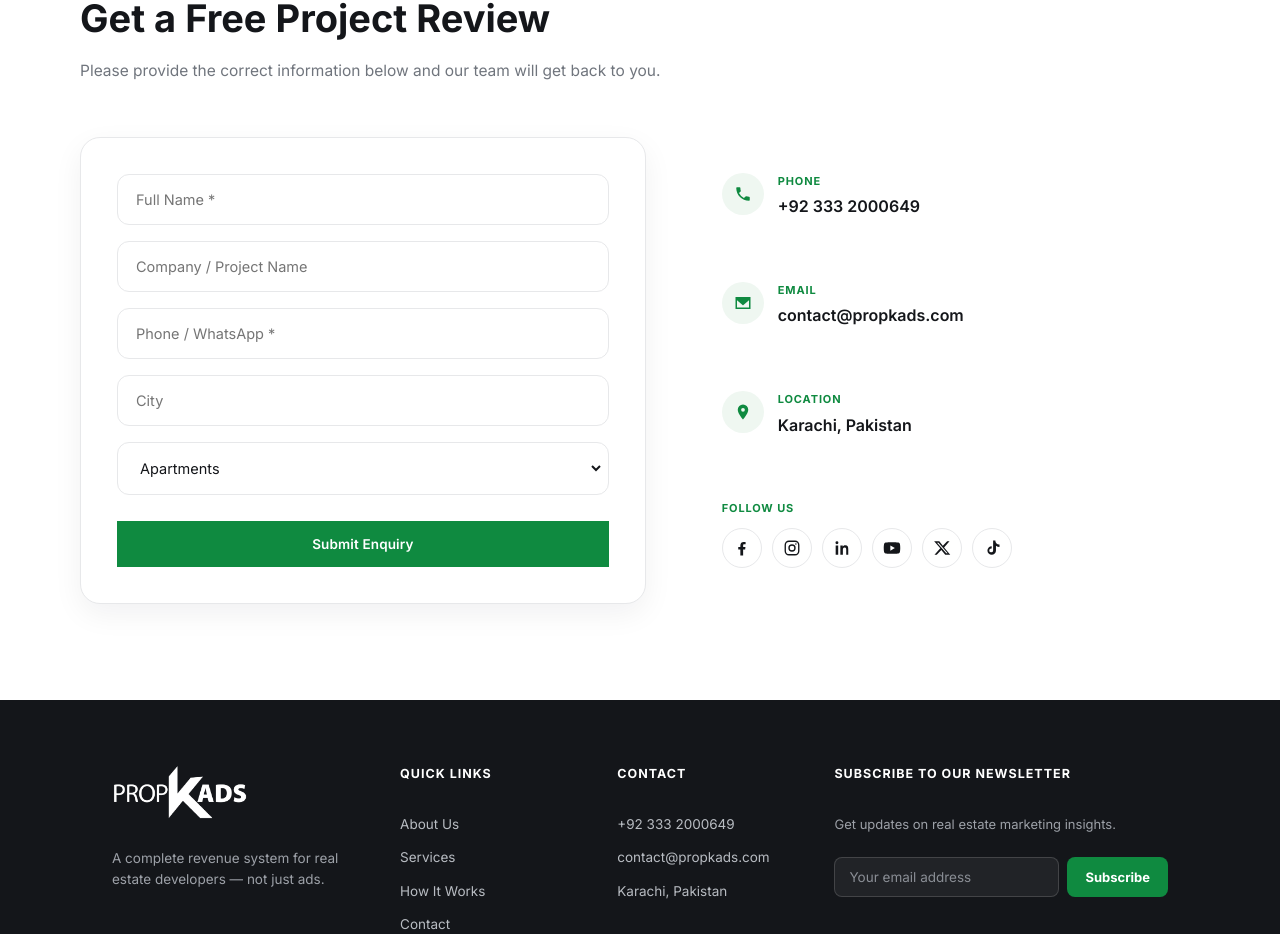
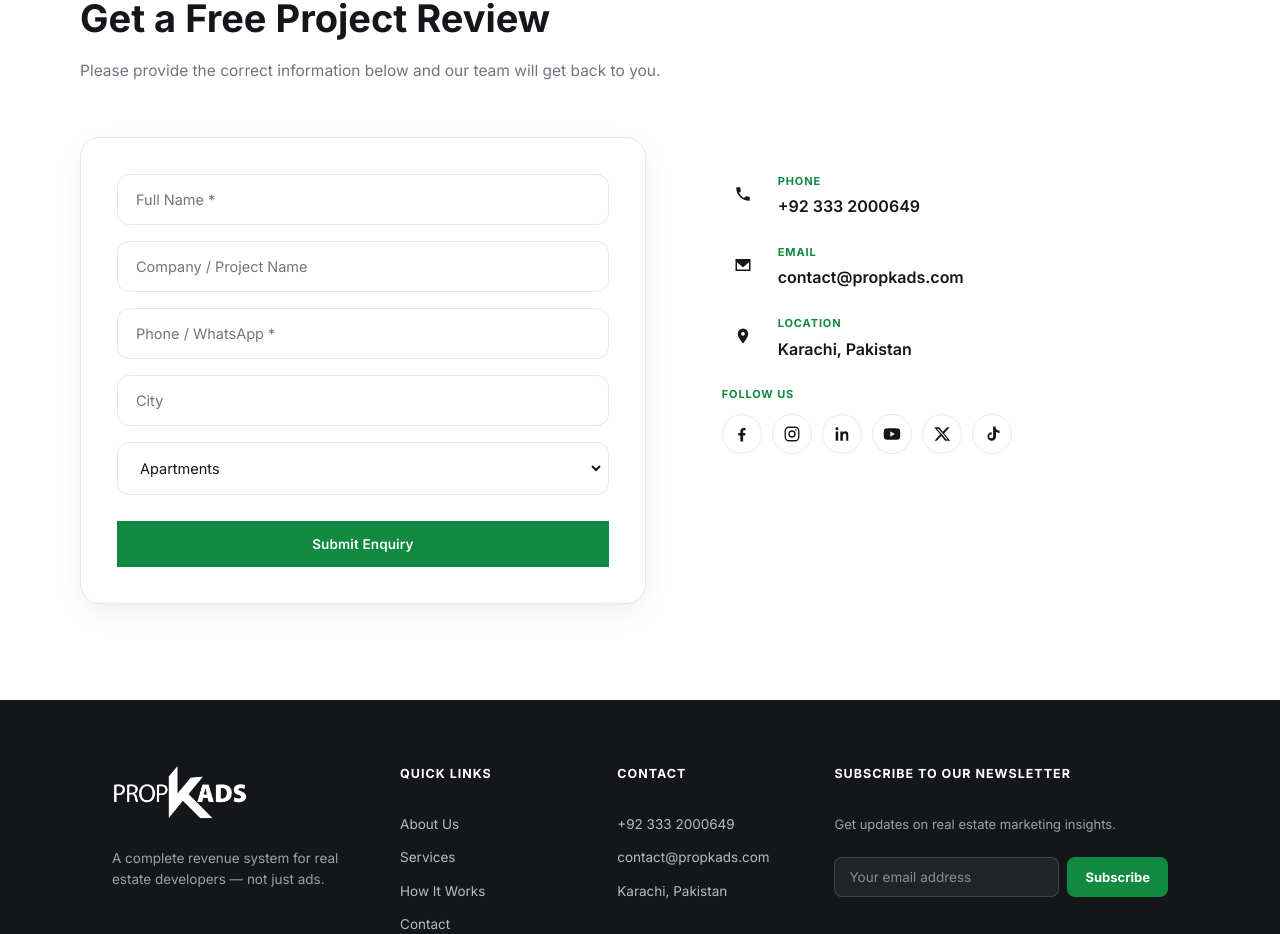
Before and after one commit to khurram7jc/propkads-website, a Next.js app: page / in a window 1280 px wide. Shown: the part 7399-8333 px from the top of the page. Built offline with nearby package versions, Linux system fonts and the light colour scheme; no server answers; the database is empty.

Commit message:
Contact info icons black, top-align content so it sits above form button level

```diff
--- a/app/globals.css
+++ b/app/globals.css
@@ -316,12 +316,12 @@ input, select, textarea{font-family:inherit;}
 
 .contact-info-v2{
   display:flex; flex-direction:column; gap:24px; background:var(--paper-dim); border-radius:20px;
-  padding:36px; justify-content:space-between;
+  padding:36px; justify-content:flex-start;
 }
 .contact-info-item{display:flex; align-items:flex-start; gap:14px;}
 .contact-info-icon{
-  width:42px; height:42px; border-radius:50%; background:var(--green-tint); flex-shrink:0;
-  display:flex; align-items:center; justify-content:center; color:var(--green);
+  width:42px; height:42px; border-radius:50%; background:#fff; flex-shrink:0;
+  display:flex; align-items:center; justify-content:center; color:var(--ink);
 }
 .contact-info-v2 .lbl{font-size:11px; text-transform:uppercase; letter-spacing:.08em; color:var(--green); font-weight:700; margin-bottom:4px; display:block;}
 .contact-info-v2 .val{font-size:16px; font-weight:600;}
```
